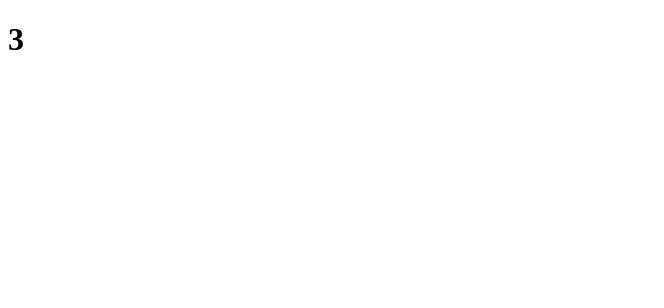
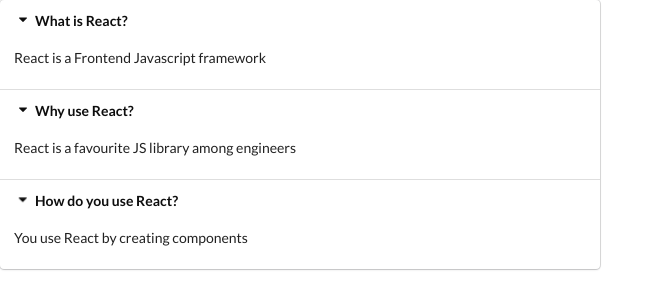
Before and after one commit to ThermoDev/Widgets, a React (Create React App) app: page / in a window 1280 px wide. Shown: the top 308 px of the page, without its empty margins (0-664 px from the left). Built offline with nearby package versions, Linux system fonts and the light colour scheme.

Commit message:
Building & Styling the Accordion

```diff
--- a/public/index.html
+++ b/public/index.html
@@ -1,14 +1,12 @@
 <!DOCTYPE html>
 <html lang="en">
+
 <head>
   <meta charset="utf-8" />
   <link rel="icon" href="%PUBLIC_URL%/favicon.ico" />
   <meta name="viewport" content="width=device-width, initial-scale=1" />
   <meta name="theme-color" content="#000000" />
-    <meta
-      name="description"
-      content="Web site created using create-react-app"
-    />
+  <meta name="description" content="Web site created using create-react-app" />
   <link rel="apple-touch-icon" href="%PUBLIC_URL%/logo192.png" />
   <!--
       manifest.json provides metadata used when your web app is installed on a
@@ -24,8 +22,11 @@
       work correctly both with client-side routing and a non-root public URL.
       Learn how to configure a non-root public URL by running `npm run build`.
     -->
+  <link rel="stylesheet" href="https://cdnjs.cloudflare.com/ajax/libs/semantic-ui/2.4.1/semantic.min.css" integrity="sha512-8bHTC73gkZ7rZ7vpqUQThUDhqcNFyYi2xgDgPDHc+GXVGHXq+xPjynxIopALmOPqzo9JZj0k6OqqewdGO3EsrQ==" crossorigin="anonymous" referrerpolicy="no-referrer"
+  />
   <title>React App</title>
 </head>
+
 <body>
   <noscript>You need to enable JavaScript to run this app.</noscript>
   <div id="root"></div>
@@ -40,4 +41,5 @@
       To create a production bundle, use `npm run build` or `yarn build`.
     -->
 </body>
+
 </html>
--- a/src/components/Accordion.js
+++ b/src/components/Accordion.js
@@ -1,7 +1,21 @@
-import React from "react";
+import React, { Fragment } from 'react';
 
 const Accordion = ({ items }) => {
-  return <h1>{items.length}</h1>;
+  const renderedItems = items.map((item) => {
+    return (
+      <Fragment key={item.title}>
+        <div className="title active">
+          <i className="dropdown icon"></i>
+          {item.title}
+        </div>
+        <div className="content active">
+          <p>{item.content}</p>
+        </div>
+      </Fragment>
+    );
+  });
+
+  return <div className="ui styled accordion">{renderedItems}</div>;
 };
 
 export default Accordion;
```
Also changed, not shown: src/App.js (+8 -8 lines), src/index.js (+4 -4 lines), 1 other file (tests, documents, lock files or other folders). Lines whose indentation alone changed are shown as unchanged.
